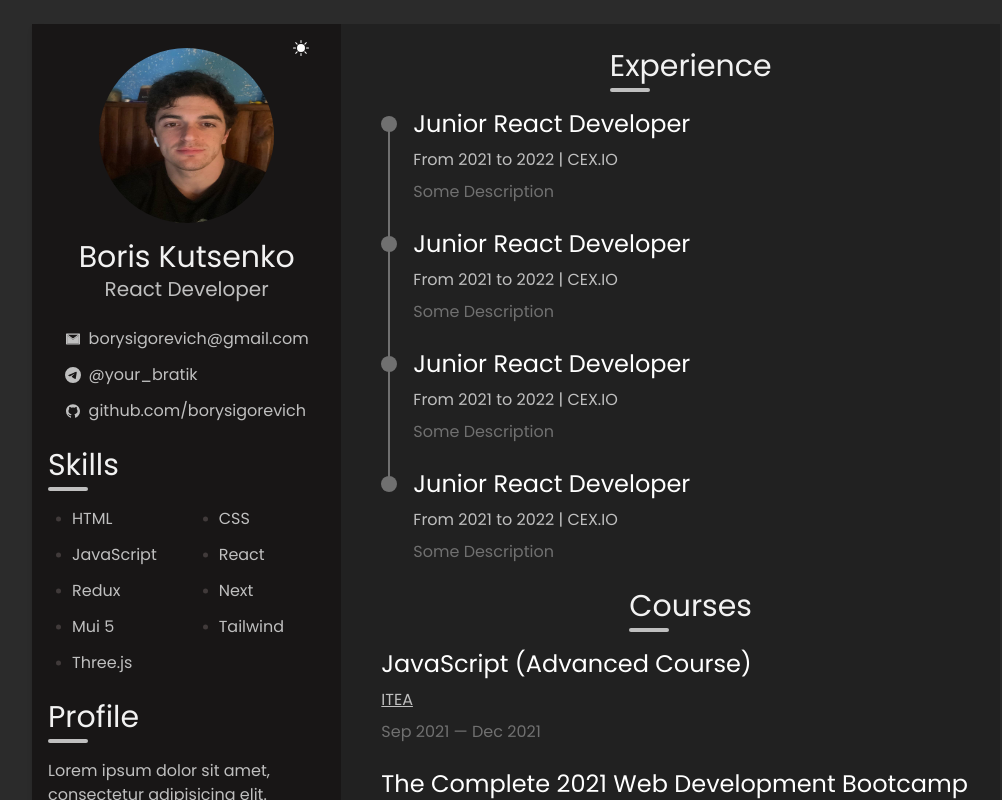
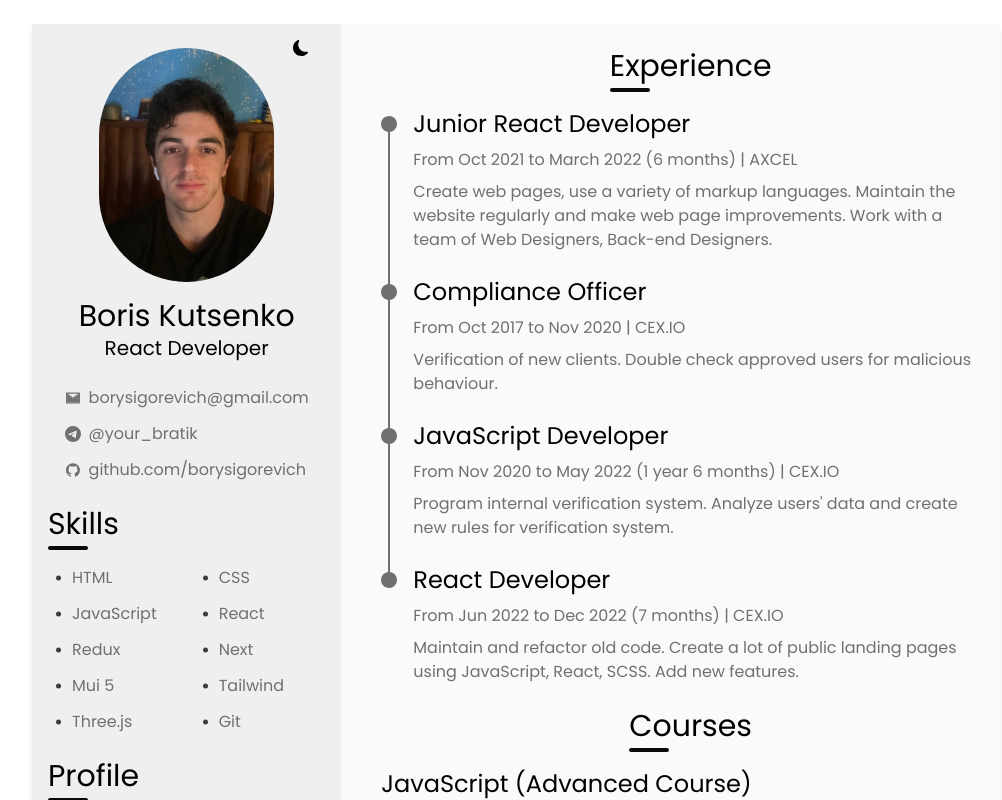
Before and after one commit to borysigorevich/cv, a Next.js app: page / in a window 1280 px wide. Shown: the whole page, without its empty margins (124-1126 px from the left). Built offline with nearby package versions, Linux system fonts and the light colour scheme.

Commit message:
cv - almost finish

```diff
--- a/components/Experience.tsx
+++ b/components/Experience.tsx
@@ -6,7 +6,7 @@ export const Experience = () => {
             <h2 className='text-3xl text-center mb-6 relative before:absolute before:-bottom-2
             before:h-1 before:w-10 before:rounded before:bg-[#0b0a0a] dark:before:bg-before-dark dark:text-title-dark'>Experience</h2>
 
-            <div className='grid gap-6'>
+            <div className='grid gap-6 pr-6'>
 
                 <div className='relative flex'>
                     <div>
@@ -16,8 +16,13 @@ export const Experience = () => {
 
                     <div className='grid gap-2'>
                         <h3 className='text-2xl'>Junior React Developer</h3>
-                        <span className='text-light dark:text-base-dark'>From 2021 to 2022 | CEX.IO</span>
-                        <p className='text-light'>Some Description</p>
+                        <span
+                            className='text-light dark:text-base-dark'>From Oct 2021 to March 2022 (6 months) | AXCEL</span>
+                        <p className='text-light'>
+                            Create web pages, use a variety of markup languages. Maintain the website regularly
+                            and make web page improvements. Work with a team of Web Designers, Back-end
+                            Designers.
+                        </p>
                     </div>
                 </div>
 
@@ -28,22 +33,25 @@ export const Experience = () => {
                     </div>
 
                     <div className='grid gap-2'>
-                        <h3 className='text-2xl'>Junior React Developer</h3>
-                        <span className='text-light dark:text-base-dark'>From 2021 to 2022 | CEX.IO</span>
-                        <p className='text-light'>Some Description</p>
+                        <h3 className='text-2xl'>Compliance Officer</h3>
+                        <span className='text-light dark:text-base-dark'>From Oct 2017 to Nov 2020 | CEX.IO</span>
+                        <p className='text-light'>
+                            Verification of new clients. Double check approved users for malicious behaviour.
+                        </p>
                     </div>
                 </div>
 
                 <div className='relative flex'>
                     <div>
                         <span className='w-4 h-4 rounded-full block bg-[#707070] relative translate-y-1/2 mr-4'/>
-                        <span className='block w-[2px] bg-[#707070] h-[120%] translate-x-[7px]'/>
+                        <span className='block w-[2px] bg-[#707070] h-[112%] sm:h-[120%] translate-x-[7px]'/>
                     </div>
 
                     <div className='grid gap-2'>
-                        <h3 className='text-2xl'>Junior React Developer</h3>
-                        <span className='text-light dark:text-base-dark'>From 2021 to 2022 | CEX.IO</span>
-                        <p className='text-light'>Some Description</p>
+                        <h3 className='text-2xl'>JavaScript Developer</h3>
+                        <span className='text-light dark:text-base-dark'>From Nov 2020 to May 2022 (1 year 6 months) | CEX.IO</span>
+                        <p className='text-light'>Program internal verification system. Analyze users' data and create
+                            new rules for verification system.</p>
                     </div>
                 </div>
 
@@ -51,13 +59,16 @@ export const Experience = () => {
                 <div className='relative flex'>
                     <div>
                         <span className='w-4 h-4 rounded-full block bg-[#707070] relative translate-y-1/2 mr-4'/>
-                        {/*<span className='block w-[2px] bg-[#707070] h-[110%] translate-x-[7px]'/>*/}
                     </div>
 
                     <div className='grid gap-2'>
-                        <h3 className='text-2xl'>Junior React Developer</h3>
-                        <span className='text-light dark:text-base-dark'>From 2021 to 2022 | CEX.IO</span>
-                        <p className='text-light'>Some Description</p>
+                        <h3 className='text-2xl'>React Developer</h3>
+                        <span
+                            className='text-light dark:text-base-dark'>From Jun 2022 to Dec 2022 (7 months) | CEX.IO</span>
+                        <p className='text-light'>
+                            Maintain and refactor old code. Create a lot of public landing pages using JavaScript, React,
+                            SCSS. Add new features.
+                        </p>
                     </div>
                 </div>
             </div>
--- a/components/Header.tsx
+++ b/components/Header.tsx
@@ -17,8 +17,8 @@ export const Header = () => {
         setShowMenu(false)
     }
 
-    const linkStyle = (section: string) => `flex flex-col items-center text-sm hover:text-title
-    gap-2 ${section === activeSection ? 'text-title' : 'text-light'}`
+    const linkStyle = (section: string) => `flex flex-col items-center text-sm hover:text-title dark:hover:text-title-dark
+    gap-2 ${section === activeSection ? 'text-title dark:text-title-dark' : 'text-light dark:text-base-dark'}`
 
     useEffect(() => {
         const section = localStorage.getItem('section')
@@ -26,16 +26,16 @@ export const Header = () => {
     }, [])
 
     return (
-        <header className=" w-full fixed z-10 bottom-0 left-0 bg-body shadow-md text-black transition px-4 md:hidden">
+        <header className=" w-full fixed z-10 bottom-0 left-0 bg-body dark:bg-body-dark shadow-[2px_0_3px_#d5cccc] text-black transition px-4 md:hidden">
 
             <nav className="h-12 flex justify-between items-center">
-                <Link href='#' className="text-title">
+                <Link href='#' className="text-title dark:text-title-dark">
                     Boris
                 </Link>
 
                 <div
                     className={`fixed ${showMenu ? 'bottom-[48px]' : '-bottom-full'} w-full left-0 py-8 px-6 bg-body shadow-md z-10 rounded-tr
-                     rounded-br grid grid-cols-3 gap-8 transition-all duration-300`}>
+                     rounded-br grid grid-cols-3 gap-8 transition-all duration-300 dark:bg-container-dark`}>
                     <Link href="#home" className={linkStyle('home')} onClick={closeMenu('home')}>
                         <AiFillHome/> Home
                     </Link>
@@ -65,7 +65,7 @@ export const Header = () => {
                     {/*</Link>*/}
                 </div>
 
-                <div className="text-title cursor-pointer text-xl" onClick={toggleMenu}>
+                <div className="text-title cursor-pointer text-xl dark:text-title-dark" onClick={toggleMenu}>
                     <BsFillGridFill/>
                 </div>
             </nav>
--- a/components/Home.tsx
+++ b/components/Home.tsx
@@ -11,20 +11,27 @@ export const Home = () => {
     const {theme, setTheme} = useTheme()
 
     useEffect(() => {
-        setTheme('dark')
+        const theme = localStorage.getItem('theme')
+        theme && setTheme(theme)
     }, [])
 
     const changeTheme = () => {
-        if(theme === 'dark') setTheme('light')
-        else setTheme('dark')
+        if (theme === 'dark') {
+            setTheme('light')
+            localStorage.setItem('theme', 'light')
+        }
+        else {
+            setTheme('dark')
+            localStorage.setItem('theme', 'dark')
+        }
     }
 
     return (
         <section id="home" className='py-6 relative'>
 
             {theme === 'dark'
-                ? <BsFillSunFill onClick={changeTheme} className='absolute top-4 right-4'/>
-                : <BsFillMoonFill onClick={changeTheme} className='absolute top-4 right-4'/>
+                ? <BsFillSunFill onClick={changeTheme} className='absolute top-4 right-4 cursor-pointer'/>
+                : <BsFillMoonFill onClick={changeTheme} className='absolute top-4 right-4 cursor-pointer'/>
             }
 
             <div className='grid gap-6'>
@@ -34,7 +41,7 @@ export const Home = () => {
                         alt='my photo'
                         width={175}
                         height={175}
-                        className="mx-auto mb-4 rounded-full aspect-square"
+                        className="mx-auto mb-4 rounded-full"
                     />
                     <h1 className="text-3xl dark:text-title-dark">Boris Kutsenko</h1>
                     <h3 className='text-xl dark:text-base-dark'>React Developer</h3>
--- a/components/Profile.tsx
+++ b/components/Profile.tsx
@@ -6,9 +6,10 @@ export const Profile = () => {
             <h2 className="text-3xl mb-6 relative before:absolute before:-bottom-2
             before:h-1 before:w-10 before:rounded before:bg-[#0b0a0a] dark:before:bg-before-dark dark:text-title-dark">Profile</h2>
             <p className='dark:text-base-dark'>
-                Lorem ipsum dolor sit amet, consectetur adipisicing elit. Commodi dignissimos
-                iusto neque soluta
-                voluptate voluptatibus.
+                Hi, I am a frontend developer from Ukraine. I love programming, developing, learning and problem
+                solving.
+                I am passionate about React, taking risks and solving them by Communication & Sharing experience and
+                knowledge.
             </p>
         </section>
     );
--- a/components/ScrollTop.tsx
+++ b/components/ScrollTop.tsx
@@ -21,7 +21,7 @@ export const ScrollTop = () => {
     return (
         <div
             className={`fixed ${showScrollToTop ? 'bottom-[82px]' : '-bottom-full'} right-[16px] grid place-content-center
-            bg-container-alt p-[4.8px] rounded transition-all duration-300 cursor-pointer md:hidden`}
+            bg-container-alt p-[4.8px] rounded transition-all duration-300 cursor-pointer md:hidden dark:bg-container-alt-dark dark:text-title-dark`}
             onClick={scrollToTop}
         >
             <BsArrowUp/>
--- a/components/Skills.tsx
+++ b/components/Skills.tsx
@@ -1,7 +1,8 @@
 import React from 'react';
 
 const skillName = 'relative before:w-[5px] before:h-[5px] before:bg-[#403a3a] ' +
-    'before:rounded-full before:absolute before:-left-4 before:top-1/2 before:-translate-y-1/2 dark:text-base-dark'
+    'before:rounded-full before:absolute before:-left-4 before:top-1/2 before:-translate-y-1/2 dark:text-base-dark ' +
+    'dark:before:bg-[#bfbfbf]'
 
 export const Skills = () => {
     return (
@@ -22,6 +23,7 @@ export const Skills = () => {
                 <div className={skillName}>Mui 5</div>
                 <div className={skillName}>Tailwind</div>
                 <div className={skillName}>Three.js</div>
+                <div className={skillName}>Git</div>
             </div>
 
             {/*<div className='grid gap-3'>*/}
```
Also changed, not shown: .eslintrc.json.
